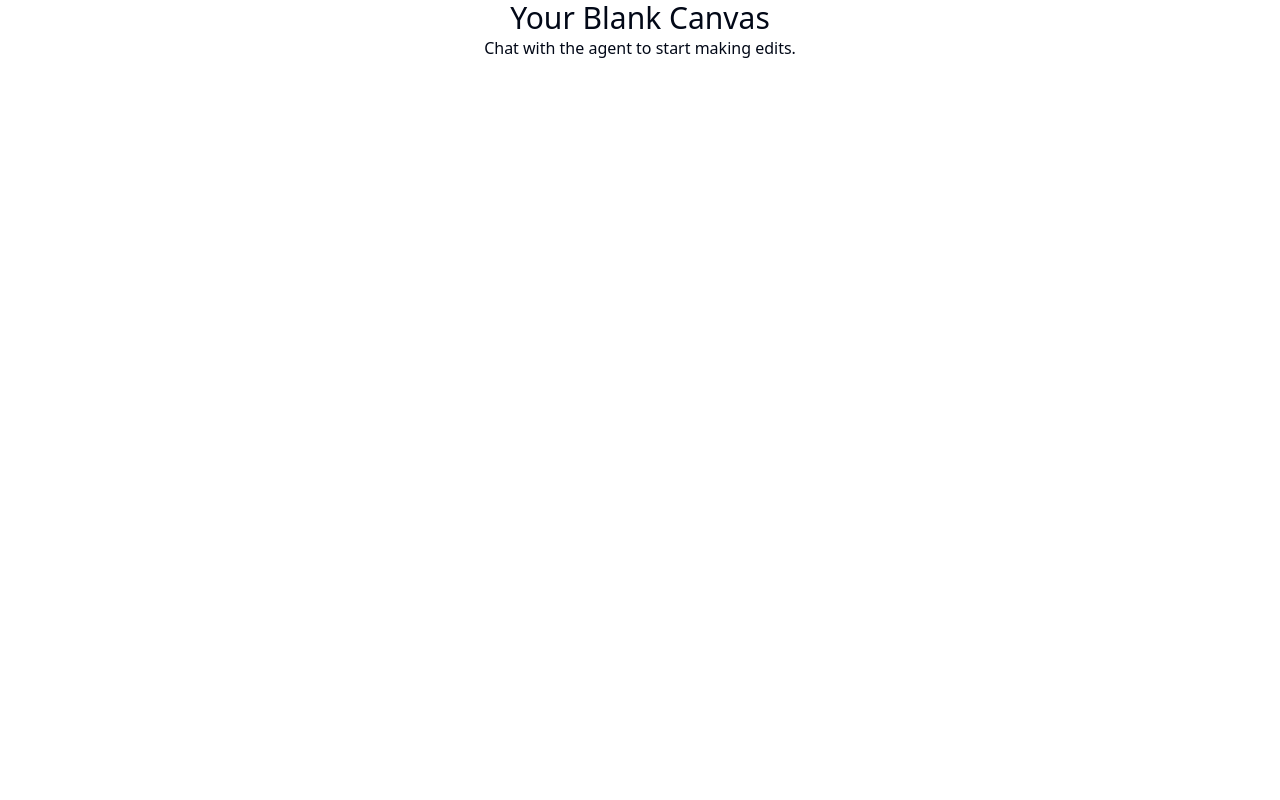
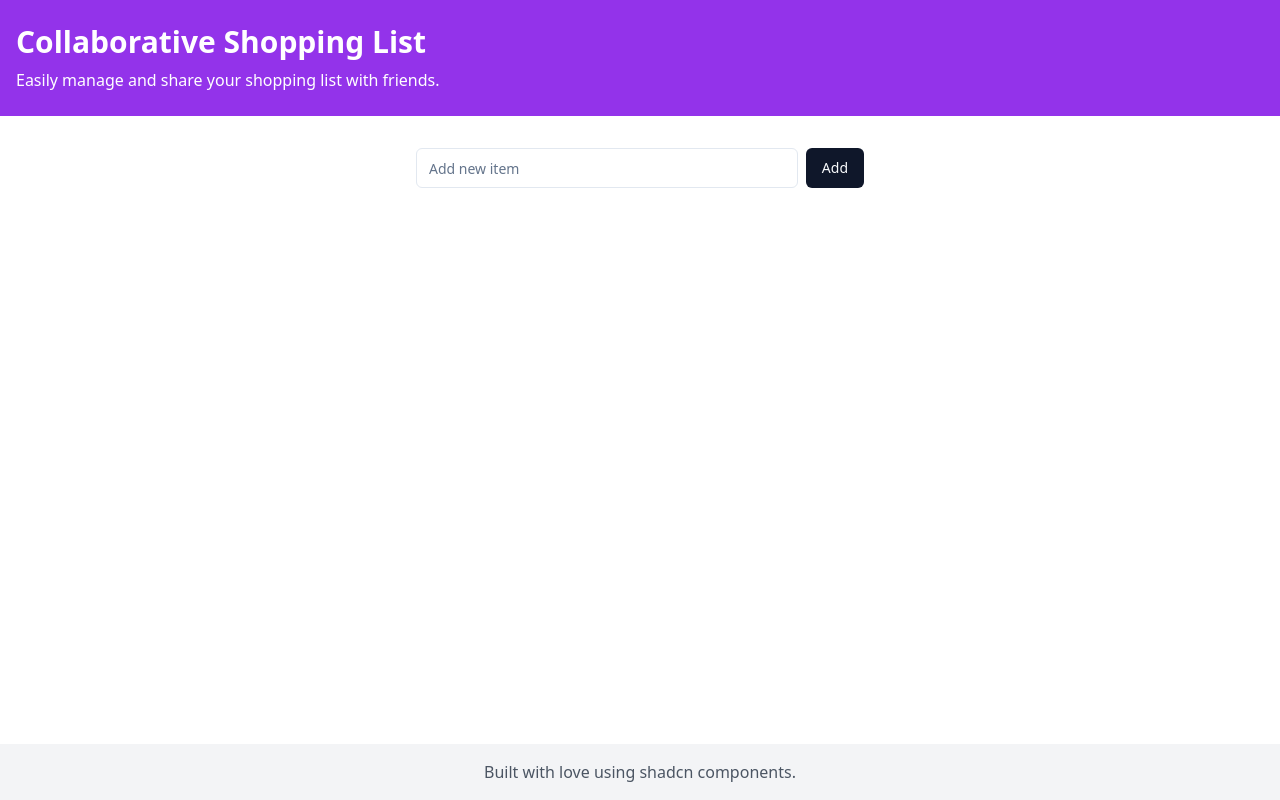
Before and after one commit to GPT-Engineer-App/friendly-goods-journal, a React (Vite) app: page / in a window 1280 px wide. Built offline with nearby package versions, Linux system fonts and the light colour scheme.

Commit message:
Implement initial collaborative shopping list app

```diff
--- /dev/null
+++ b/src/components/Footer.jsx
@@ -0,0 +1,9 @@
+const Footer = () => {
+  return (
+    <footer className="bg-gray-100 py-4 text-center text-gray-600">
+      <p>Built with love using shadcn components.</p>
+    </footer>
+  );
+};
+
+export default Footer;
--- /dev/null
+++ b/src/components/Header.jsx
@@ -0,0 +1,12 @@
+const Header = () => {
+  return (
+    <header className="bg-purple-600 text-white py-6">
+      <div className="container mx-auto px-4">
+        <h1 className="text-3xl font-bold">Collaborative Shopping List</h1>
+        <p className="mt-2">Easily manage and share your shopping list with friends.</p>
+      </div>
+    </header>
+  );
+};
+
+export default Header;
--- /dev/null
+++ b/src/components/ListItem.jsx
@@ -0,0 +1,31 @@
+import { Checkbox } from "@/components/ui/checkbox";
+import { Button } from "@/components/ui/button";
+import { Trash2 } from "lucide-react";
+
+const ListItem = ({ item, onTogglePurchased, onDeleteItem }) => {
+  return (
+    <li className="flex items-center gap-2 p-2 bg-white rounded shadow">
+      <Checkbox
+        checked={item.purchased}
+        onCheckedChange={() => onTogglePurchased(item.id)}
+        id={`item-${item.id}`}
+      />
+      <label
+        htmlFor={`item-${item.id}`}
+        className={`flex-grow ${item.purchased ? 'line-through text-gray-500' : ''}`}
+      >
+        {item.text}
+      </label>
+      <Button
+        variant="ghost"
+        size="icon"
+        onClick={() => onDeleteItem(item.id)}
+        className="text-red-500 hover:text-red-700"
+      >
+        <Trash2 className="h-4 w-4" />
+      </Button>
+    </li>
+  );
+};
+
+export default ListItem;
--- /dev/null
+++ b/src/components/ShoppingList.jsx
@@ -0,0 +1,75 @@
+import { useState } from 'react';
+import { Input } from "@/components/ui/input";
+import { Button } from "@/components/ui/button";
+import {
+  AlertDialog,
+  AlertDialogAction,
+  AlertDialogCancel,
+  AlertDialogContent,
+  AlertDialogDescription,
+  AlertDialogFooter,
+  AlertDialogHeader,
+  AlertDialogTitle,
+  AlertDialogTrigger,
+} from "@/components/ui/alert-dialog";
+import ListItem from './ListItem';
+
+const ShoppingList = ({ items, onAddItem, onTogglePurchased, onDeleteItem, onClearAll }) => {
+  const [newItem, setNewItem] = useState('');
+
+  const handleSubmit = (e) => {
+    e.preventDefault();
+    if (newItem.trim()) {
+      onAddItem(newItem.trim());
+      setNewItem('');
+    }
+  };
+
+  return (
+    <div className="max-w-md mx-auto">
+      <form onSubmit={handleSubmit} className="flex gap-2 mb-4">
+        <Input
+          type="text"
+          value={newItem}
+          onChange={(e) => setNewItem(e.target.value)}
+          placeholder="Add new item"
+          className="flex-grow"
+        />
+        <Button type="submit">Add</Button>
+      </form>
+
+      <ul className="space-y-2">
+        {items.map((item) => (
+          <ListItem
+            key={item.id}
+            item={item}
+            onTogglePurchased={onTogglePurchased}
+            onDeleteItem={onDeleteItem}
+          />
+        ))}
+      </ul>
+
+      {items.length > 0 && (
+        <AlertDialog>
+          <AlertDialogTrigger asChild>
+            <Button variant="destructive" className="mt-4">Clear All</Button>
+          </AlertDialogTrigger>
+          <AlertDialogContent>
+            <AlertDialogHeader>
+              <AlertDialogTitle>Are you absolutely sure?</AlertDialogTitle>
+              <AlertDialogDescription>
+                This action cannot be undone. This will permanently delete all items from your shopping list.
+              </AlertDialogDescription>
+            </AlertDialogHeader>
+            <AlertDialogFooter>
+              <AlertDialogCancel>Cancel</AlertDialogCancel>
+              <AlertDialogAction onClick={onClearAll}>Clear All</AlertDialogAction>
+            </AlertDialogFooter>
+          </AlertDialogContent>
+        </AlertDialog>
+      )}
+    </div>
+  );
+};
+
+export default ShoppingList;
--- a/src/pages/Index.jsx
+++ b/src/pages/Index.jsx
@@ -1,12 +1,42 @@
-// Update this page (the content is just a fallback if you fail to update the page)
+import { useState } from 'react';
+import Header from '../components/Header';
+import ShoppingList from '../components/ShoppingList';
+import Footer from '../components/Footer';
 
 const Index = () => {
+  const [items, setItems] = useState([]);
+
+  const addItem = (newItem) => {
+    setItems([...items, { id: Date.now(), text: newItem, purchased: false }]);
+  };
+
+  const togglePurchased = (id) => {
+    setItems(items.map(item =>
+      item.id === id ? { ...item, purchased: !item.purchased } : item
+    ));
+  };
+
+  const deleteItem = (id) => {
+    setItems(items.filter(item => item.id !== id));
+  };
+
+  const clearAll = () => {
+    setItems([]);
+  };
+
   return (
-    <div className="flex justify-center items-center">
-      <div className="text-center">
-        <h1 className="text-3xl">Your Blank Canvas</h1>
-        <p>Chat with the agent to start making edits.</p>
-      </div>
+    <div className="min-h-screen flex flex-col">
+      <Header />
+      <main className="flex-grow container mx-auto px-4 py-8">
+        <ShoppingList
+          items={items}
+          onAddItem={addItem}
+          onTogglePurchased={togglePurchased}
+          onDeleteItem={deleteItem}
+          onClearAll={clearAll}
+        />
+      </main>
+      <Footer />
     </div>
   );
 };
```
